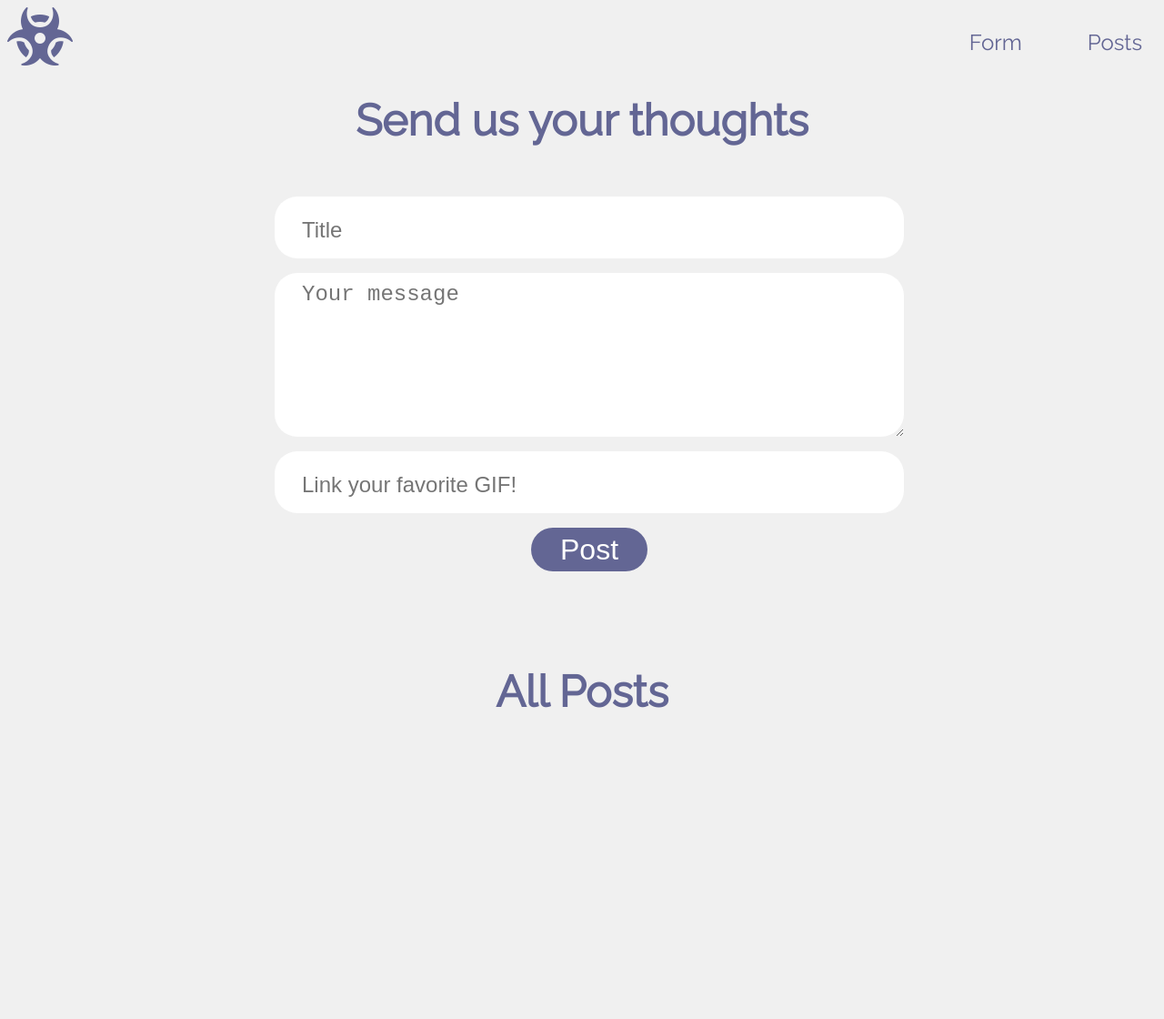
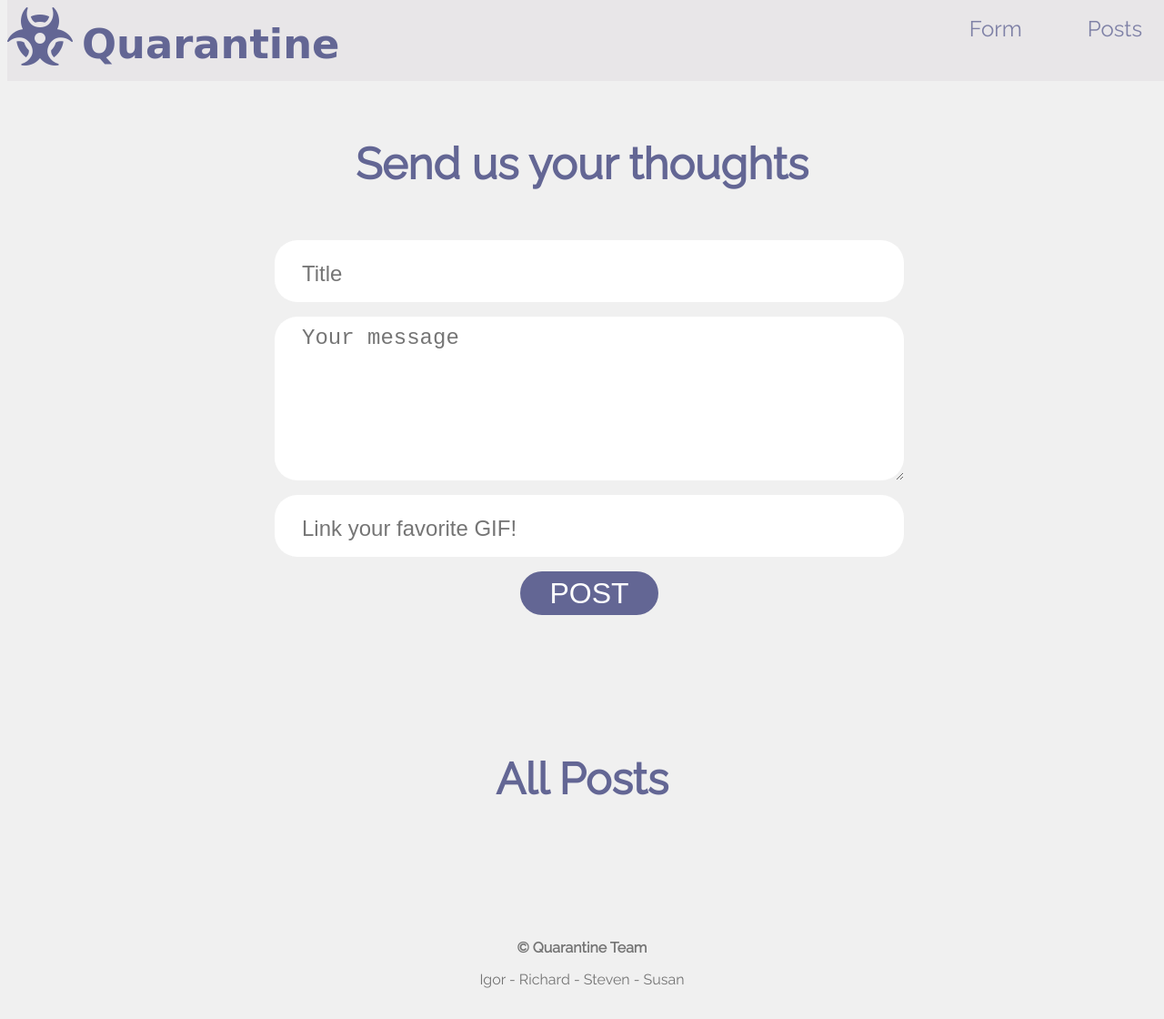
Before and after one commit to richardderoure/project-1-futureproof, a website: page index.html in a window 1280 px wide. Shown: the whole page at 91% size. Before the commit the page ends 844 px from the top, so only its background shows below. Drawn offline with nearby package versions, Linux system fonts and the light colour scheme.

Commit message:
Fixed bugs and changed CSS and HTML files

```diff
--- a/index.html
+++ b/index.html
@@ -14,7 +14,7 @@
 
 <body id='home'>
     <header>
-        <i class='fas fa-biohazard'></i>
+        <i class='fas fa-biohazard'><span id="logo">Quarantine</span></i>
         <nav class='navbar-container'>
             <ul class='navbar'>
                 <li>
@@ -40,7 +40,7 @@
             <input type='text' name='gif' id='gif' class='input' placeholder='Link your favorite GIF!' >
         </div>
             <div class='input-container' id='submit'>
-                <input type='submit' name='submit' class='submit' value='Post'>
+                <input type='submit' name='submit' class='submit' value='POST'>
             </div>
         </form>
         <h1 class='heading' id="post-heading">All Posts</h1>
@@ -283,7 +283,12 @@
 
         </section>
     </main>
+
     <footer>
+        <div id="footer-div">
+            <p class="footer-p"><b>&copy; Quarantine Team</b></p>
+            <p class="footer-p">Igor - Richard - Steven - Susan</p>
+        </div>
     </footer>
 </body>
 
--- a/style.css
+++ b/style.css
@@ -50,10 +50,11 @@ body {
     padding-right: 1em;
 }
 
+
 .heading{
     display: flex;
     justify-content: center;
-    margin: 2em 0 1em 0;
+    margin: 3em 0 1em 0;
     font-size: 3em;
     color:rgb(99, 102, 148);
     text-align: center
@@ -65,6 +66,12 @@ body {
     text-align:center;
     position: fixed;
     z-index: 5;
+}
+
+#logo{
+    font-size: .7em;
+    margin-left: 10px;
+    font-family: 'Shadows Into Light', cursive;
 }
 
 .navbar-container{
@@ -79,7 +86,10 @@ body {
     position: fixed;
     justify-content: flex-end;
     margin:0;
-    height: 4em;
+    height: 6em;
+    margin-top: -15px;
+    background-color: rgb(230, 228, 231);
+    opacity: 0.8;
 }
 
 a{
@@ -146,7 +156,6 @@ li{
     justify-content: center;
     width: 100%;
     flex-wrap: wrap;
-
 }
 
 .posts{
@@ -154,6 +163,7 @@ li{
     justify-content: center;
     margin-bottom: 0.5em;
     width: 100%;
+    word-wrap: break-word;
 }
 
 .input-comment{
@@ -164,6 +174,8 @@ li{
     border-top-left-radius: 25px;
     border-bottom-left-radius: 25px;
     font-size: 1em;
+    padding: 10px 30px 10px 30px;
+    color: #747474;
 }
 
 .form-comments{
@@ -172,16 +184,19 @@ li{
 
 }
 
+input, textarea{
+    color: #747474;
+}
+
 .input-comment-container{
     display: flex;
     flex-direction: column;
-
 }
 
 .input-comment::placeholder{
     padding: 10px 30px 10px 30px;
 
-    }
+}
 
 .submit-comment{
     background-color: rgb(100, 100, 150);
@@ -194,6 +209,12 @@ li{
 .post-message{
     display: flex;
     flex-direction: column;
+    word-wrap: break-word;
+}
+
+.p-message{
+    display: flex;
+    /* overflow-wrap: break-word;*/
 }
 
 .post-content{
@@ -205,7 +226,13 @@ li{
     background-color: rgb(240,240,240);
     border-radius: 15px;
     margin-bottom: 1em;
+    overflow-wrap: break-word;
 }
+
+.post-title{
+    font-size: 1.7em;
+}
+
 
 .post-emoji{
     display: flex;
@@ -240,9 +267,10 @@ display: block;
     width: 80%;
     justify-content: center;
     align-self: center;
-    align-items: center;
     font-size: .8em;
-    padding: 5px 10px;
+    text-align: left;
+    margin-left: 5%;
+    padding-top: 5PX;;
 }
 
 .gif-img{
@@ -256,3 +284,12 @@ display: block;
 .emoji-icon{
     opacity: 0.5;
 }
+
+#footer-div{
+    height: 80px;
+    margin-top: 100px;
+}
+
+.footer-p{
+ text-align: center;
+}
```
